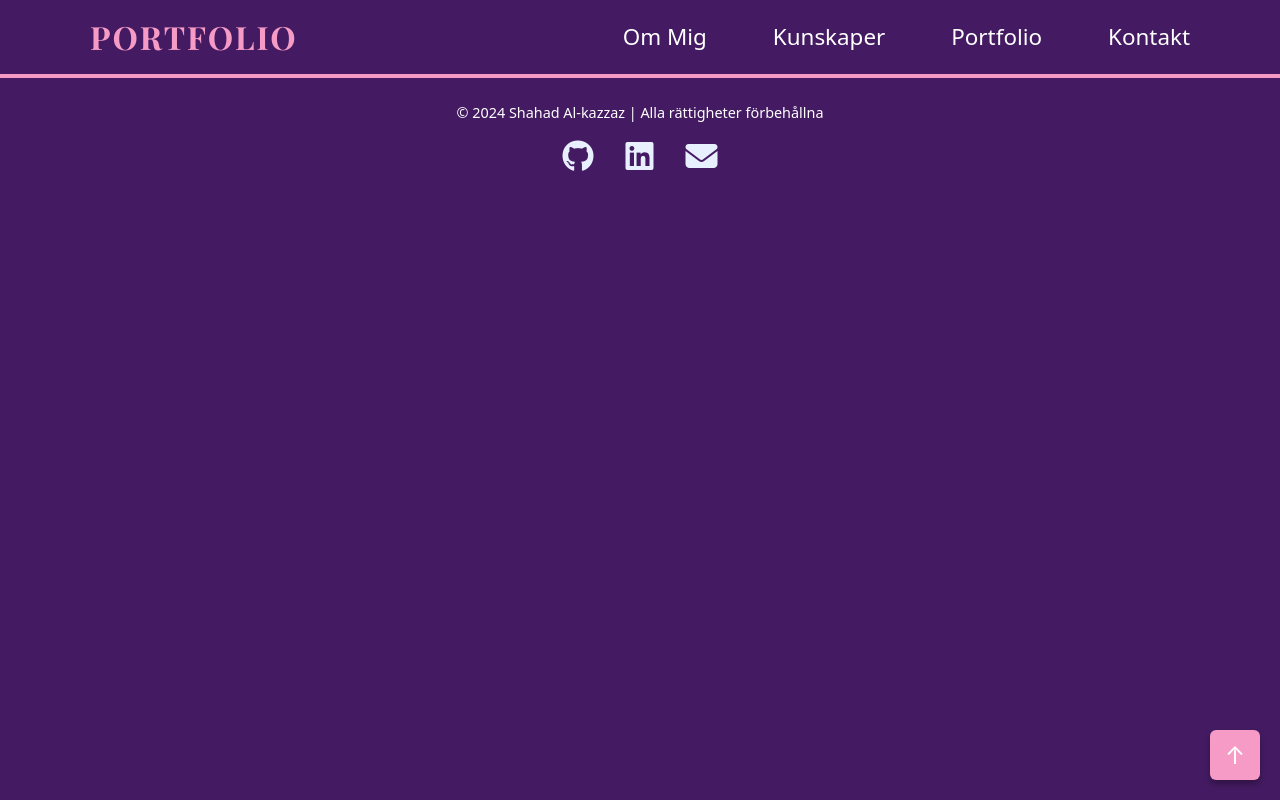
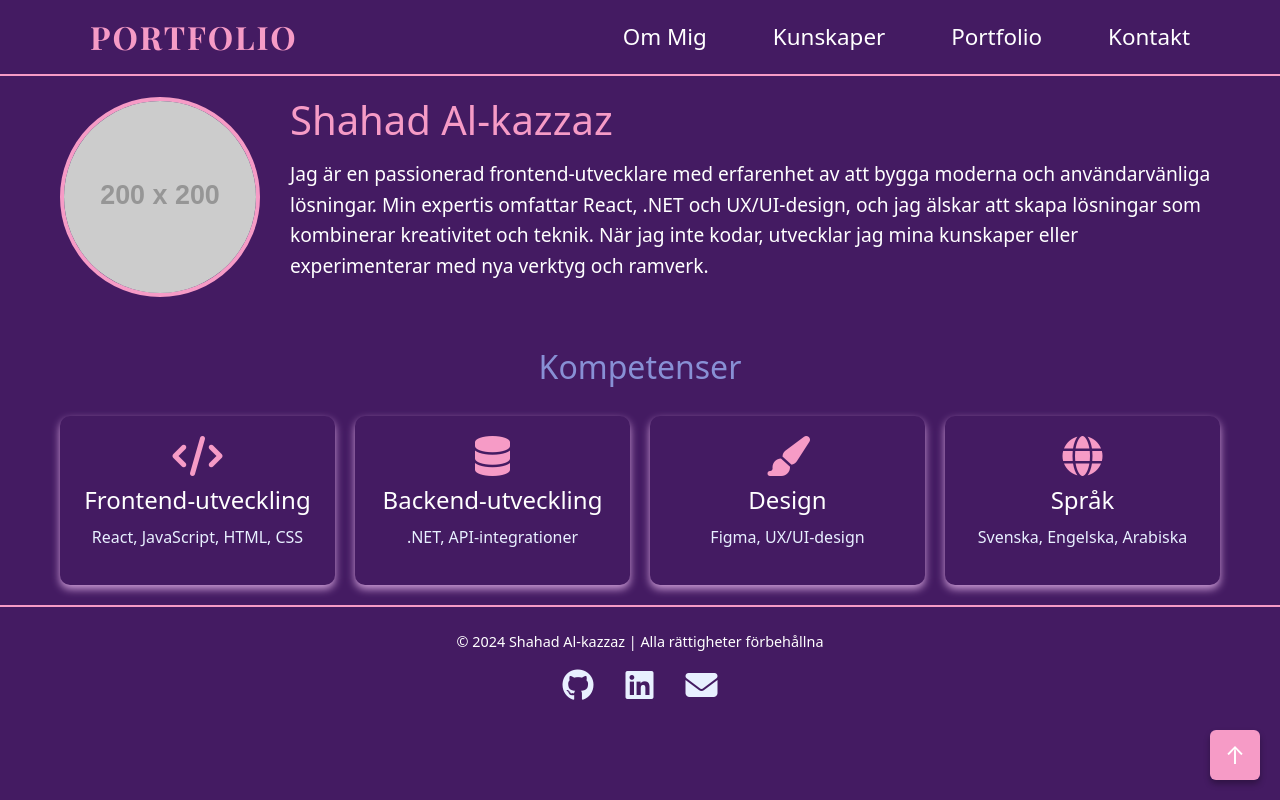
Before and after one commit to ShahadAlkazzaz/portfolio, a React (Create React App) app: page /about in a window 1280 px wide. Built offline with nearby package versions, Linux system fonts and the light colour scheme.

Commit message:
skapat om-mig sidan

```diff
--- a/src/App.css
+++ b/src/App.css
@@ -402,3 +402,114 @@ footer {
       font-size: 1rem;
     }
   }
+
+
+
+
+  /* om mig - sidan */
+  .about-container {
+    padding: 20px;
+    max-width: 1200px;
+    margin: 0 auto;
+    color: var(--white);
+
+  }
+
+  .intro-section {
+    display: flex;
+    flex-wrap: wrap;
+    gap: 30px;
+    align-items: center;
+    margin-bottom: 50px;
+  }
+
+  .profile-picture img {
+    width: 200px;
+    height: 200px;
+    border-radius: 50%;
+    border: 4px solid var(--amaranth-pink);
+    object-fit: cover;
+  }
+
+  .intro-text {
+    flex: 1;
+    min-width: 250px;
+  }
+
+  .intro-text h1 {
+    font-size: 2.5rem;
+    color: var(--amaranth-pink);
+    margin-bottom: 15px;
+  }
+
+  .intro-text p {
+    font-size: 1.2rem;
+    line-height: 1.6;
+  }
+
+  .skills-section h2 {
+    text-align: center;
+    font-size: 2rem;
+    margin-bottom: 30px;
+    color: var(--vista-blue);
+  }
+
+  .skills-grid {
+    display: grid;
+    grid-template-columns: repeat(auto-fit, minmax(250px, 1fr));
+    gap: 20px;
+
+  }
+
+  .skill-item {
+    background-color: var(--russian-violet);
+    padding: 20px;
+    border-radius: 10px;
+    text-align: center;
+    box-shadow: 0 4px 8px rgb(204, 156, 214);
+    transition: transform 0.3s ease;
+  }
+
+  .skill-item:hover {
+    transform: translateY(-5px);
+  }
+
+  .skill-item i {
+    font-size: 2.5rem;
+    margin-bottom: 10px;
+    color: var(--amaranth-pink);
+  }
+
+  .skill-item h3 {
+    font-size: 1.5rem;
+    margin-bottom: 10px;
+    color: var(--white);
+  }
+
+  .skill-item p {
+    font-size: 1rem;
+    color: var(--alice-blue);
+  }
+
+
+  /* För mindre skärmar */
+  @media (max-width: 768px) {
+    .intro-section {
+      flex-direction: column;
+      align-items: center;
+      text-align: center;
+    }
+
+    .profile-picture img {
+      width: 150px;
+      height: 150px;
+    }
+
+    .intro-text h1 {
+      font-size: 2rem;
+    }
+
+    .intro-text p {
+      font-size: 1rem;
+    }
+  }
--- a/src/App.js
+++ b/src/App.js
@@ -4,6 +4,7 @@ import PortfolioNavbar from './components/Navbar'
 import Home from './pages/Home'
 import Footer from './components/Footer'
 import Contact from './pages/ContactForm';
+import About from "./pages/about";
 
 function App() {
     return (
@@ -13,6 +14,7 @@ function App() {
         <Routes>
           <Route path="/" element={<Home />} />
           <Route path="/contact" element={<Contact />} />
+          <Route path="/about" element={<About />} />
         </Routes>
       </main>
       <Footer />
--- a/src/components/Navbar.js
+++ b/src/components/Navbar.js
@@ -16,9 +16,9 @@ const PortfolioNavbar = () => {
                     className="justify-content-end"
                 >
                     <Nav>
-                        <Nav.Link href="#about">Om mig</Nav.Link>
-                        <Nav.Link href="#skills">Kunskaper</Nav.Link>
-                        <Nav.Link href="#portfolio">Portfolio</Nav.Link>
+                        <Nav.Link href="about">Om mig</Nav.Link>
+                        <Nav.Link href="skills">Kunskaper</Nav.Link>
+                        <Nav.Link href="portfolio">Portfolio</Nav.Link>
                         <Nav.Link href="contact">Kontakt</Nav.Link>
                     </Nav>
                 </Navbar.Collapse>
--- /dev/null
+++ b/src/pages/about.js
@@ -0,0 +1,57 @@
+import React from "react";
+
+const About = () => {
+  return (
+    <section className="about-container">
+      {/* Introduktion */}
+      <div className="intro-section">
+        <div className="profile-picture">
+          <img
+            src="https://via.placeholder.com/200"
+            alt="Shahad Al-kazzaz"
+          />
+        </div>
+        <div className="intro-text">
+          <h1>Shahad Al-kazzaz</h1>
+          <p>
+            Jag är en passionerad frontend-utvecklare med erfarenhet av att
+            bygga moderna och användarvänliga lösningar. Min expertis omfattar
+            React, .NET och UX/UI-design, och jag älskar att skapa lösningar
+            som kombinerar kreativitet och teknik. När jag inte kodar, utvecklar
+            jag mina kunskaper eller experimenterar med nya verktyg och
+            ramverk.
+          </p>
+        </div>
+      </div>
+
+      {/* Kompetenser */}
+      <div className="skills-section">
+        <h2>Kompetenser</h2>
+        <div className="skills-grid">
+          <div className="skill-item">
+            <i className="fas fa-code"></i>
+            <h3>Frontend-utveckling</h3>
+            <p>React, JavaScript, HTML, CSS</p>
+          </div>
+          <div className="skill-item">
+            <i className="fas fa-database"></i>
+            <h3>Backend-utveckling</h3>
+            <p>.NET, API-integrationer</p>
+          </div>
+          <div className="skill-item">
+            <i className="fas fa-paint-brush"></i>
+            <h3>Design</h3>
+            <p>Figma, UX/UI-design</p>
+          </div>
+          <div className="skill-item">
+            <i className="fas fa-globe"></i>
+            <h3>Språk</h3>
+            <p>Svenska, Engelska, Arabiska</p>
+          </div>
+        </div>
+      </div>
+    </section>
+  );
+};
+
+export default About;
```
